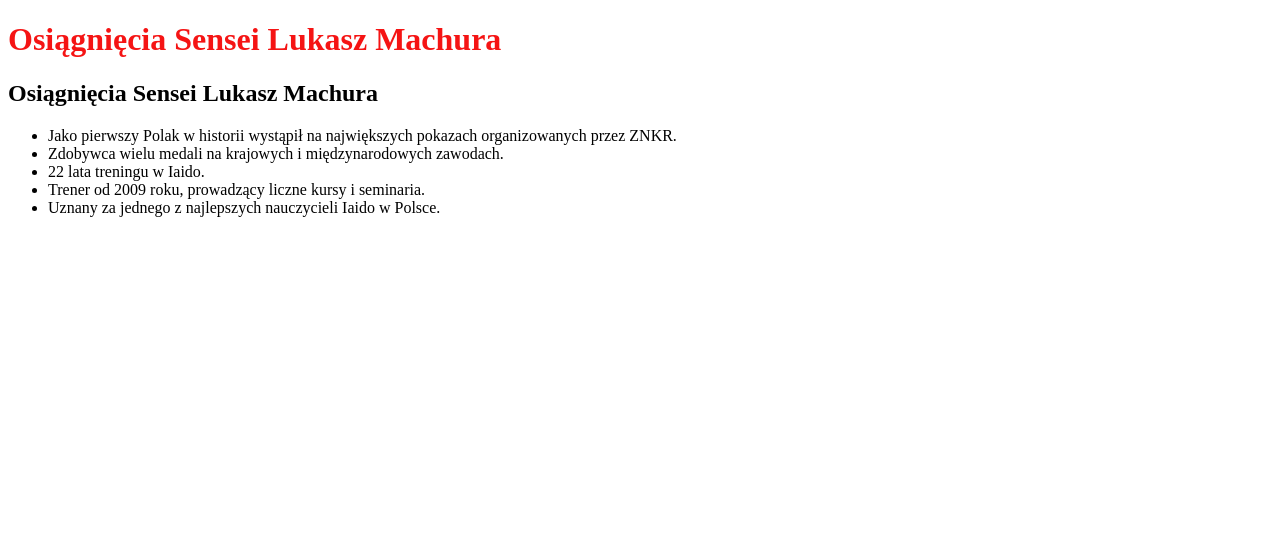
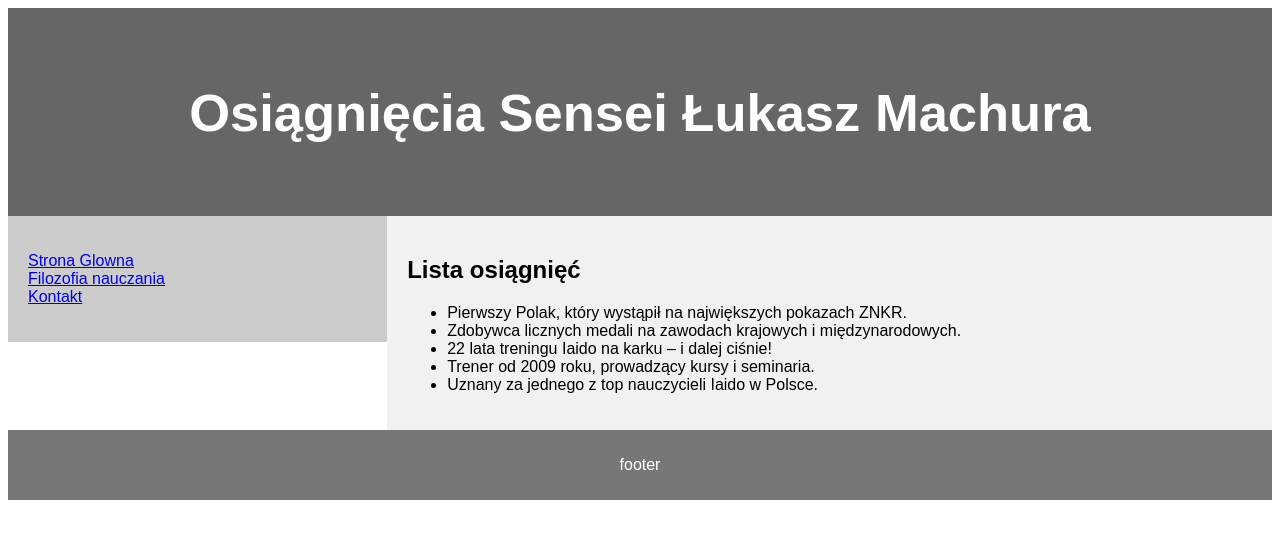
Before and after one commit to Nexao01/stronny, a plain HTML site: page osiagniecia.html in a window 1280 px wide. Drawn offline with Linux system fonts and the light colour scheme.

Commit message:
Add files via upload

```diff
--- a/osiagniecia.html
+++ b/osiagniecia.html
@@ -1,25 +1,96 @@
 <!DOCTYPE html>
-<html>
+<html lang="pl">
 <head>
-    <meta charset="UTF-8">
-    <meta name="viewport" content="width=device-width, initial-scale=1.0">
-    <title>Achievements - Sensei Lukasz Machura</title>
-    <link rel="stylesheet" href="styles.css">
+  <meta charset="UTF-8">
+  <meta name="viewport" content="width=device-width, initial-scale=1.0">
+  <title>Osiągnięcia - Sensei Łukasz Machura</title>
+  <style>
+    * {
+      box-sizing: border-box;
+    }
+
+    body {
+      font-family: Arial, Helvetica, sans-serif;
+    }
+
+    header {
+      background-color: #666;
+      padding: 30px;
+      text-align: center;
+      font-size: 35px;
+      color: white;
+    }
+
+    nav {
+      float: left;
+      width: 30%;
+      background: #ccc;
+      padding: 20px;
+    }
+
+    nav ul {
+      list-style-type: none;
+      padding: 0;
+    }
+
+    article {
+      float: left;
+      padding: 20px;
+      width: 70%;
+      background-color: #f1f1f1;
+    }
+
+    section::after {
+      content: "";
+      display: table;
+      clear: both;
+    }
+
+    footer {
+      background-color: #777;
+      padding: 10px;
+      text-align: center;
+      color: white;
+    }
+
+    @media (max-width: 600px) {
+      nav, article {
+        width: 100%;
+        height: auto;
+      }
+    }
+  </style>
 </head>
 <body>
-    <header>
-        <h1 style="color: rgb(245, 20, 20);">Osiągnięcia Sensei Lukasz Machura</h1>
 
-    </header>
-    <main>
-        <h2>Osiągnięcia Sensei Lukasz Machura</h2>
-        <ul>
-            <li>Jako pierwszy Polak w historii wystąpił na największych pokazach organizowanych przez ZNKR.</li>
-            <li>Zdobywca wielu medali na krajowych i międzynarodowych zawodach.</li>
-            <li>22 lata treningu w Iaido.</li>
-            <li>Trener od 2009 roku, prowadzący liczne kursy i seminaria.</li>
-            <li>Uznany za jednego z najlepszych nauczycieli Iaido w Polsce.</li>
-        </ul>
-    </main>
+<header>
+  <h2>Osiągnięcia Sensei Łukasz Machura</h2>
+</header>
+
+<section>
+  <nav>
+    <ul>
+      <li><a href="index.html">Strona Glowna</a></li>
+      <li><a href="about.html">Filozofia nauczania</a></li>
+      <li><a href="kontakt.html">Kontakt</a></li>
+    </ul>
+  </nav>
+
+  <article>
+    <h2>Lista osiągnięć</h2>
+    <ul>
+      <li>Pierwszy Polak, który wystąpił na największych pokazach ZNKR.</li>
+      <li>Zdobywca licznych medali na zawodach krajowych i międzynarodowych.</li>
+      <li>22 lata treningu Iaido na karku – i dalej ciśnie!</li>
+      <li>Trener od 2009 roku, prowadzący kursy i seminaria.</li>
+      <li>Uznany za jednego z top nauczycieli Iaido w Polsce.</li>
+    </ul>
+  </article>
+</section>
+
+<footer>
+  <p> footer</p>
+</footer>
+
 </body>
 </html>
--- /dev/null
+++ b/styles.css
@@ -0,0 +1,4 @@
+td{
+    background-color: black;
+
+}
```
